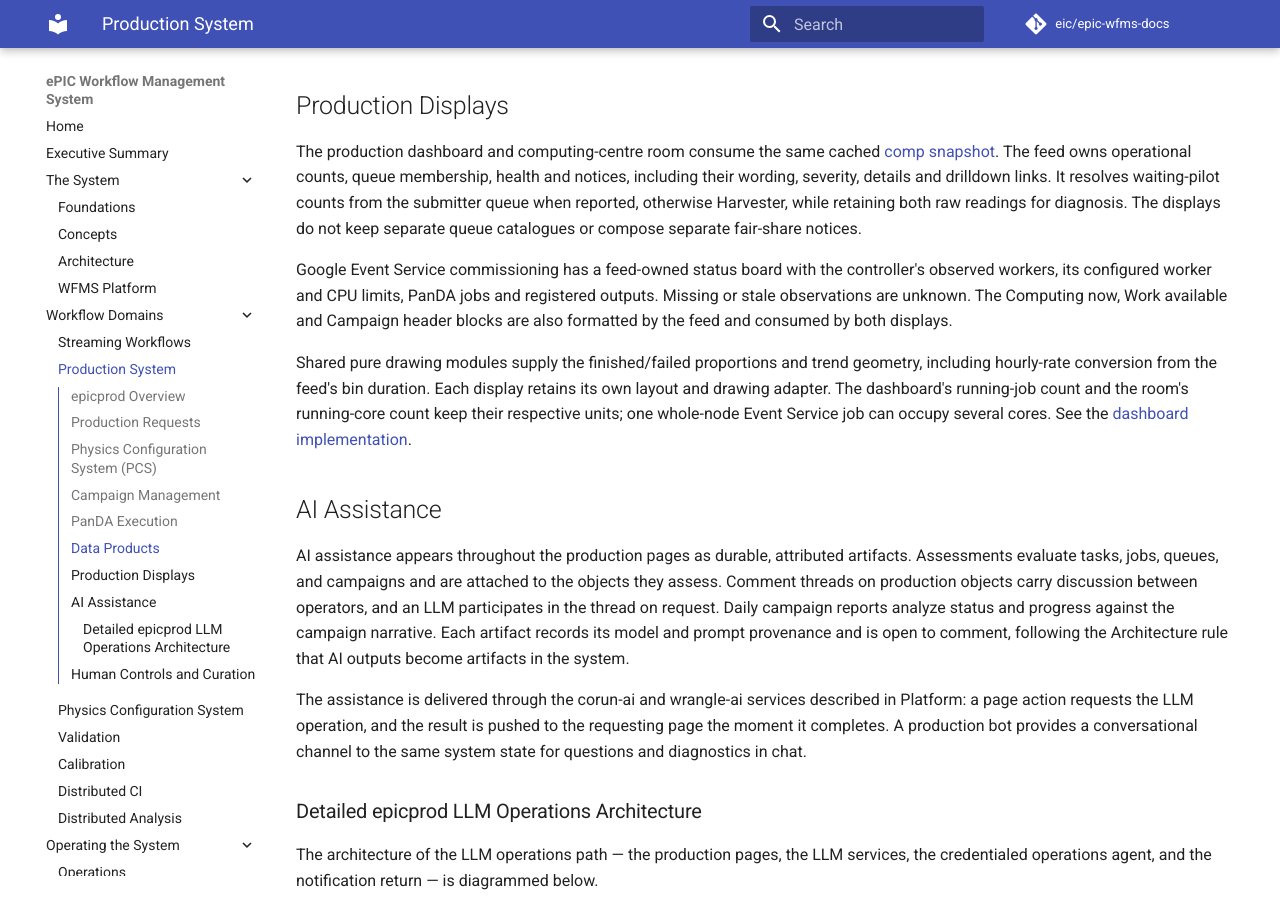
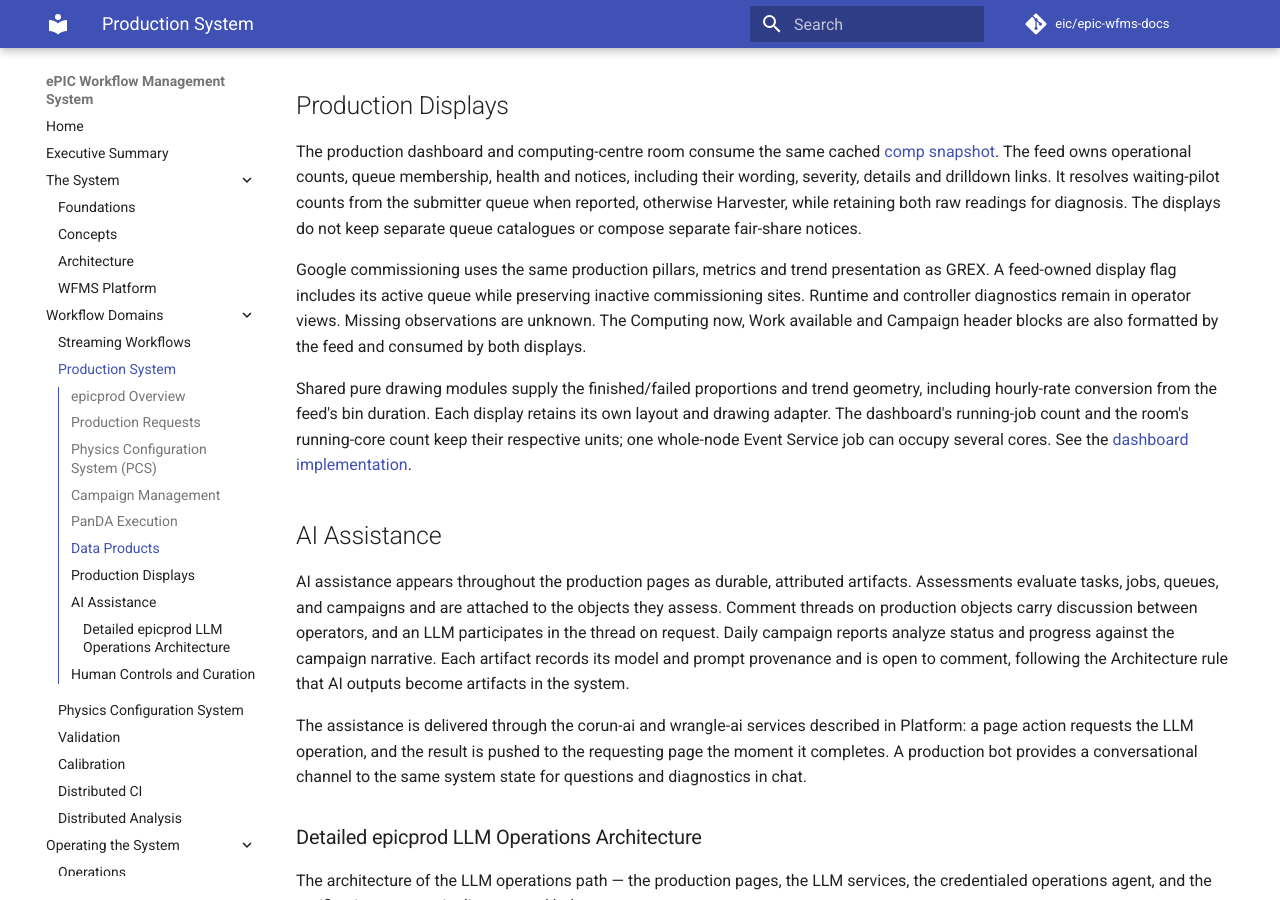
Before and after one commit to eic/epic-wfms-docs, an MkDocs documentation site: the page built from docs/production.md, in a window 1280 px wide and 900 px high, scrolled down 5440 px. Built offline with MkDocs 1.6.1 and Material for MkDocs 9.7.7, drawn with Linux system fonts in a browser that asks for light colours; comment, search, counter and statistics services are not loaded.

Commit message:
Document the shared Google production presentation
Co-authored-by: Codex <codex@openai.com>

```diff
--- a/docs/production.md
+++ b/docs/production.md
@@ -171,9 +171,10 @@ waiting-pilot counts from the submitter queue when reported, otherwise
 Harvester, while retaining both raw readings for diagnosis. The displays
 do not keep separate queue catalogues or compose separate fair-share notices.
 
-Google Event Service commissioning has a feed-owned status board with the
-controller's observed workers, its configured worker and CPU limits, PanDA
-jobs and registered outputs. Missing or stale observations are unknown.
+Google commissioning uses the same production pillars, metrics and trend
+presentation as GREX. A feed-owned display flag includes its active queue
+while preserving inactive commissioning sites. Runtime and controller
+diagnostics remain in operator views. Missing observations are unknown.
 The Computing now, Work available and Campaign header blocks are also
 formatted by the feed and consumed by both displays.
 
```
